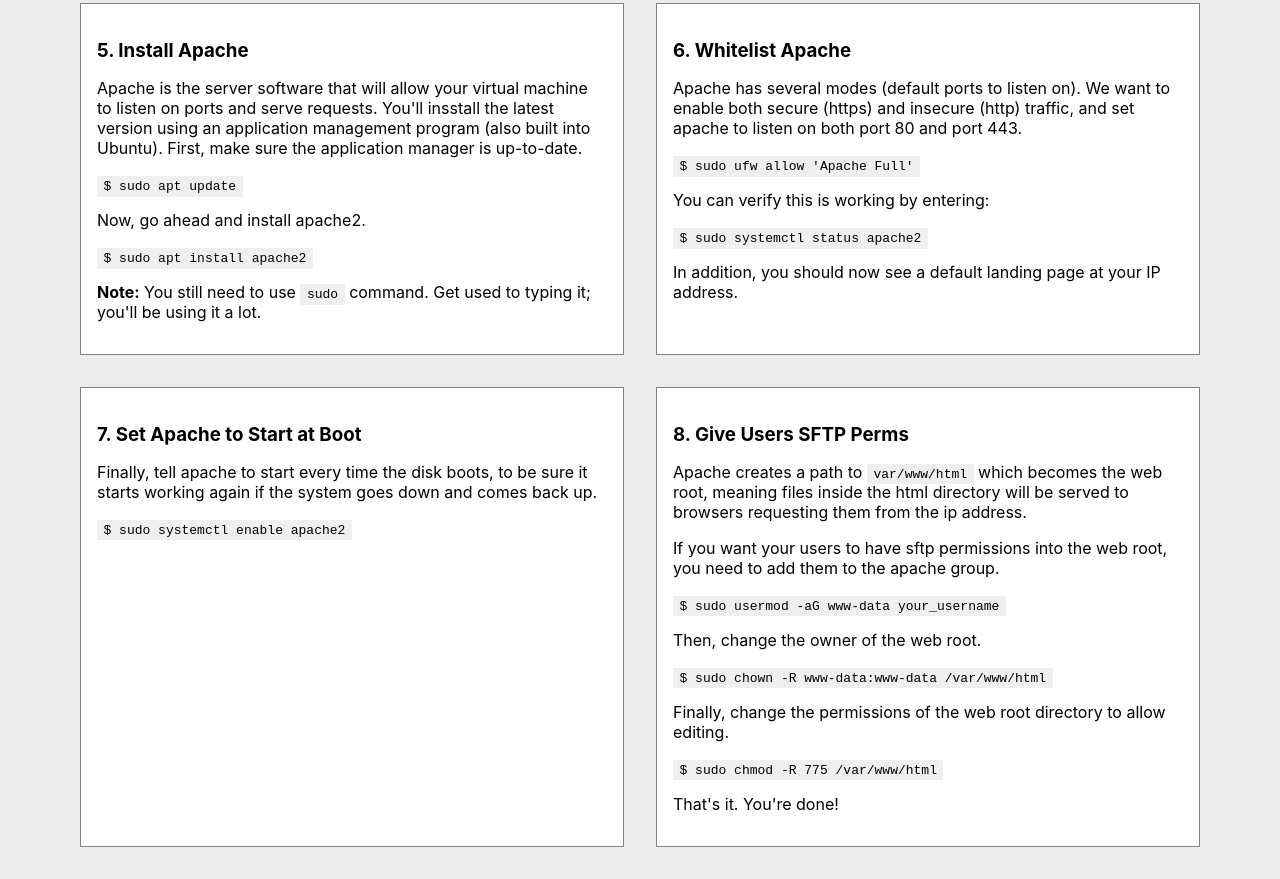
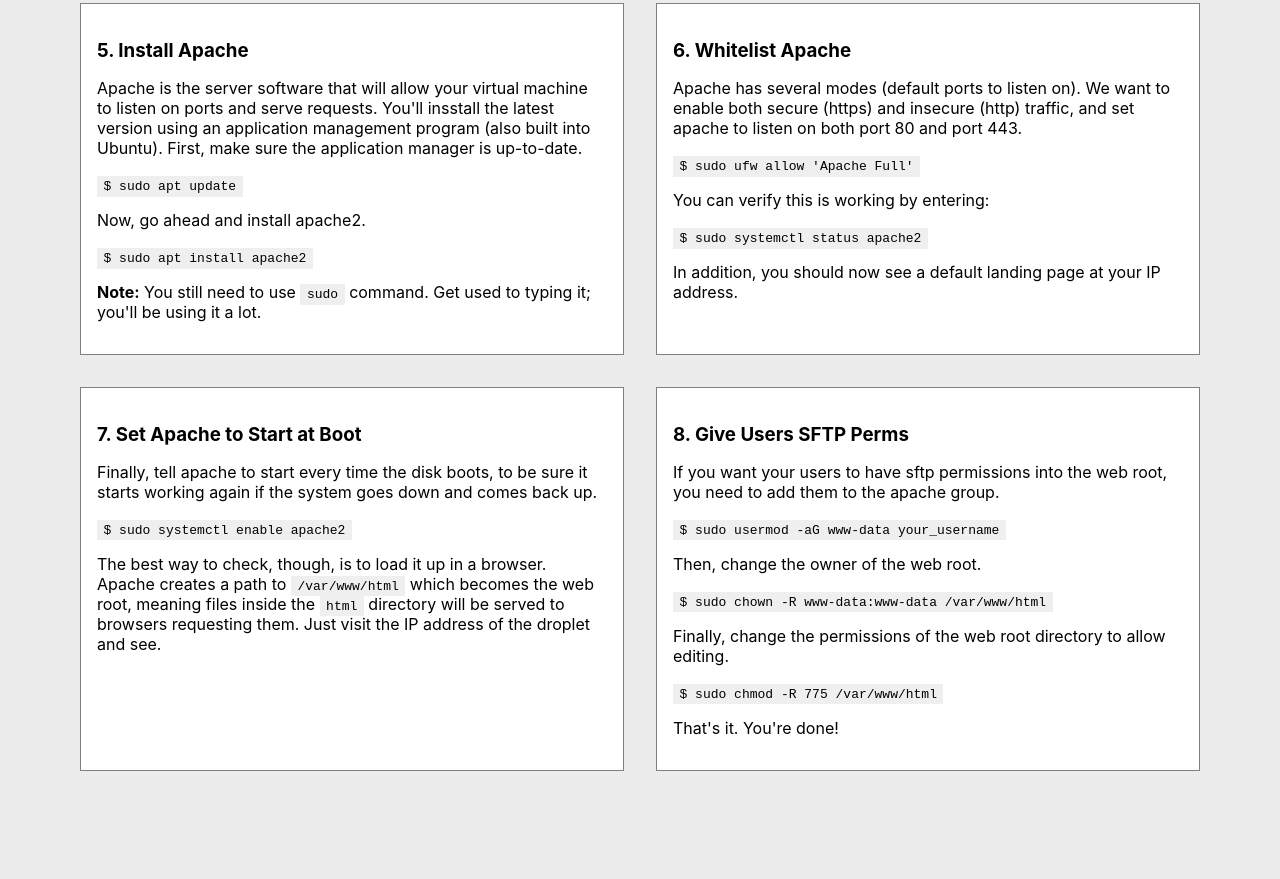
Before and after one commit to ericyork/proj1, a plain HTML site: page docs/droplet.html in a window 1280 px wide. Shown: the part 1106-1985 px from the top of the page. After the commit the page ends 1909 px from the top, so only its background shows below. Drawn offline with Linux system fonts and the light colour scheme.

Commit message:
more wording changes

```diff
--- a/docs/droplet.html
+++ b/docs/droplet.html
@@ -82,10 +82,10 @@ p:first-child {padding-top: 0;margin-top:0;}
       <h3>7. Set Apache to Start at Boot</h3>
       <p>Finally, tell apache to start every time the disk boots, to be sure it starts working again if the system goes down and comes back up.</p>
       <code> $ sudo systemctl enable apache2</code>
+      <p>The best way to check, though, is to load it up in a browser. Apache creates a path to <code>/var/www/html</code> which becomes the web root, meaning files inside the <code>html</code> directory will be served to browsers requesting them. Just visit the IP address of the droplet and see.</p>
     </div>
     <div class="step">
       <h3>8. Give Users SFTP Perms</h3>
-      <p>Apache creates a path to <code>var/www/html</code> which becomes the web root, meaning files inside the html directory will be served to browsers requesting them from the ip address.</p>
       <p>If you want your users to have sftp permissions into the web root, you need to add them to the apache group.</p>
       <code>$ sudo usermod -aG www-data your_username</code>
       <p>Then, change the owner of the web root.</p>
```
